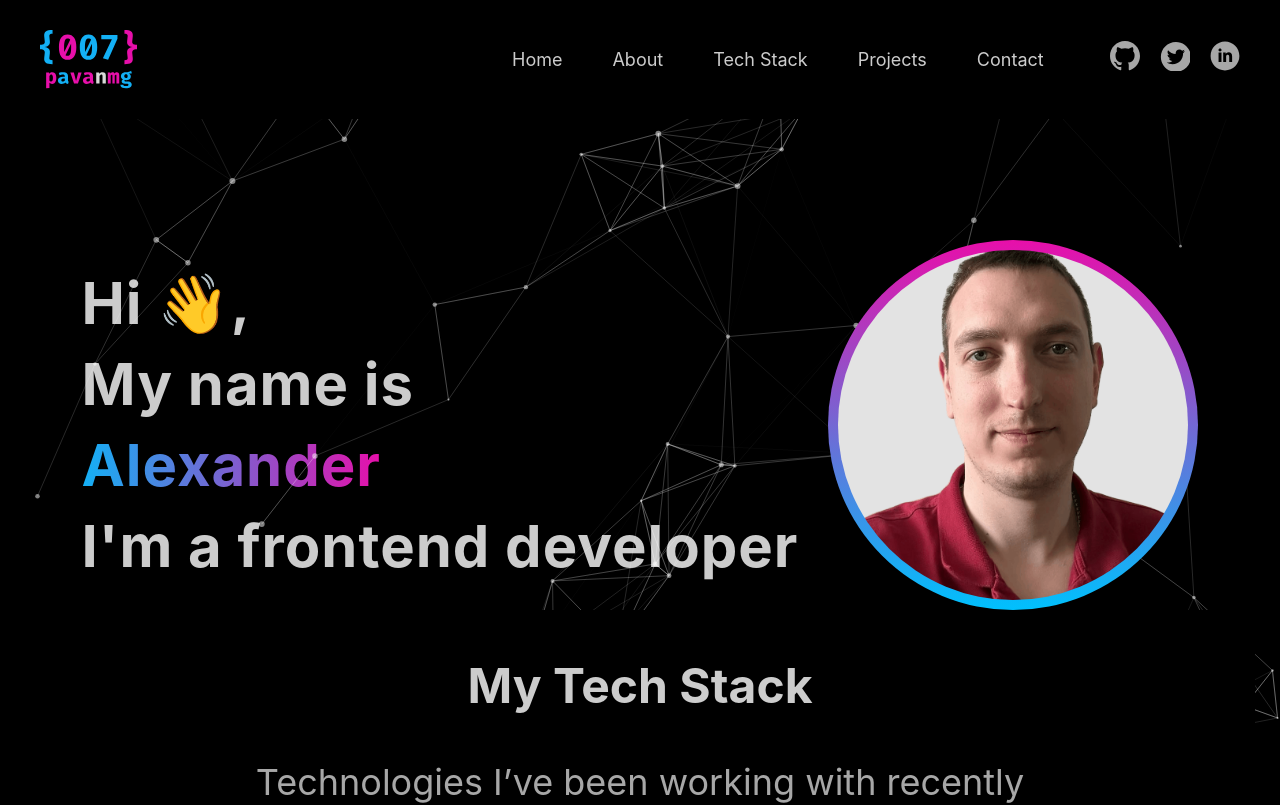
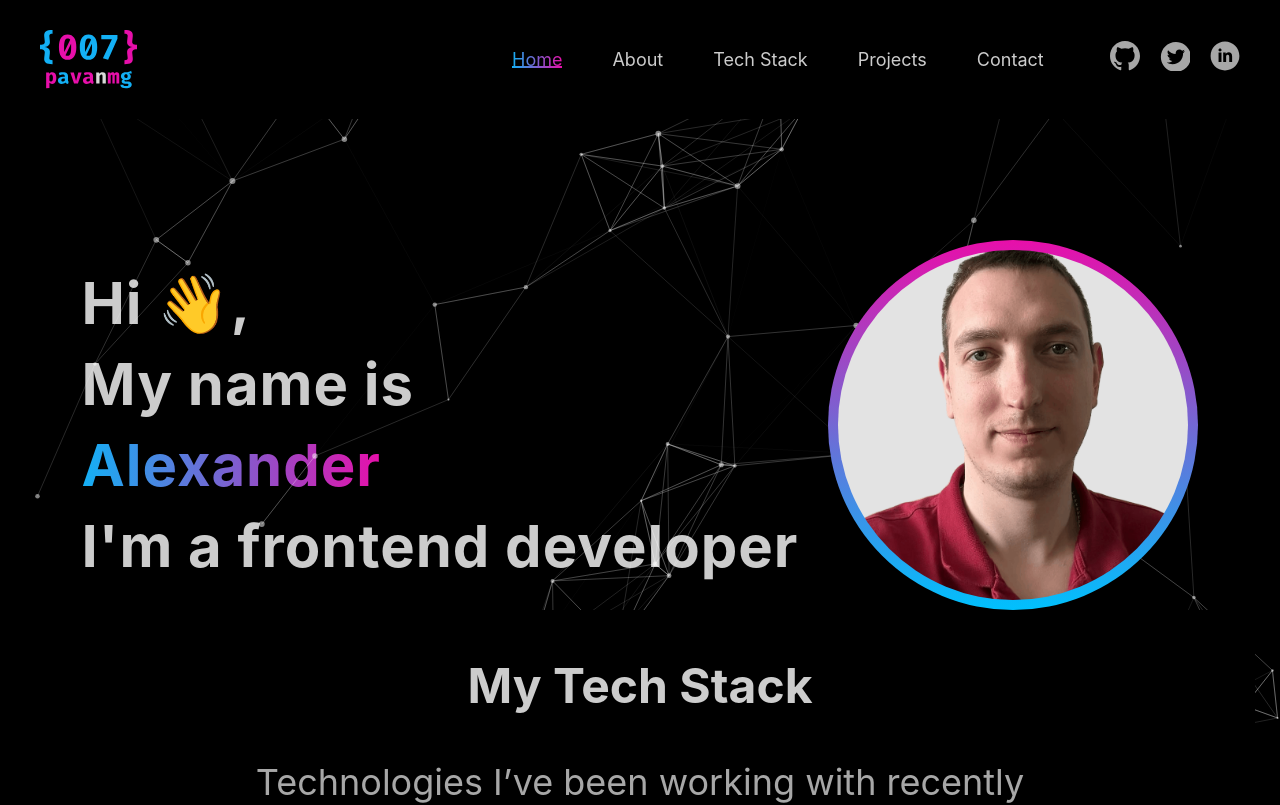
Before and after one commit to Sanyo4ek952/dell, a React app: page / in a window 1280 px wide. Shown: the top 805 px of the page. Built offline with nearby package versions, Linux system fonts and the light colour scheme.

Commit message:
Menu active item

```diff
--- a/src/layout/header/header-menu/MenuList.tsx
+++ b/src/layout/header/header-menu/MenuList.tsx
@@ -1,6 +1,7 @@
 import React from 'react';
 import {NavLink} from "react-router-dom";
-import {GradientHoverLink} from "../../../styles/GradientLink";
+import styled from "styled-components";
+import {them} from "../../../styles/Them";
 
 type MenuPropsType = {
     items: Array<{ title: string, href: string }>
@@ -11,11 +12,9 @@ export const MenuList: React.FC< MenuPropsType > = (props: MenuPropsType) => {
             {props.items.map((item, key) => {
                     return (
                         <li key={key}>
-                            <NavLink to={item.href}>
-                                <GradientHoverLink href="">
+                            <StyleNavlink  to={item.href}>
                                     {item.title}
-                                </GradientHoverLink>
-                            </NavLink>
+                            </StyleNavlink>
                         </li>
                     )
                 }
@@ -24,3 +23,40 @@ export const MenuList: React.FC< MenuPropsType > = (props: MenuPropsType) => {
         </ul>
     );
 };
+
+
+const StyleNavlink = styled(NavLink)`
+    position: relative;
+    &:after {
+        content: "";
+        display: flex;
+        width: 100%;
+        height: 0.1em;
+        background-image: ${them.color.mainGradient};
+        position: absolute;
+        bottom: 2px;
+        left: 0;
+        transform: scaleX(0);
+        transition: 0.3s ease-in-out;
+    }
+
+    &:hover {
+        text-decoration: underline;
+        background-image: ${them.color.mainGradient};
+        -webkit-background-clip: text;
+        color: transparent;
+
+        &:after {
+            transform: scaleX(1);
+        }
+    }
+    &.active{
+        text-decoration: underline;
+        background-image: ${them.color.mainGradient};
+        -webkit-background-clip: text;
+        color: transparent;
+        &:after {
+            transform: scaleX(1);
+        }
+    }
+`
--- a/src/styles/GradientLink.tsx
+++ b/src/styles/GradientLink.tsx
@@ -3,7 +3,6 @@ import {them} from "./Them";
 
 export const GradientHoverLink = styled.a `
     position: relative;
-
     &:after {
         content: "";
         display: flex;
```
